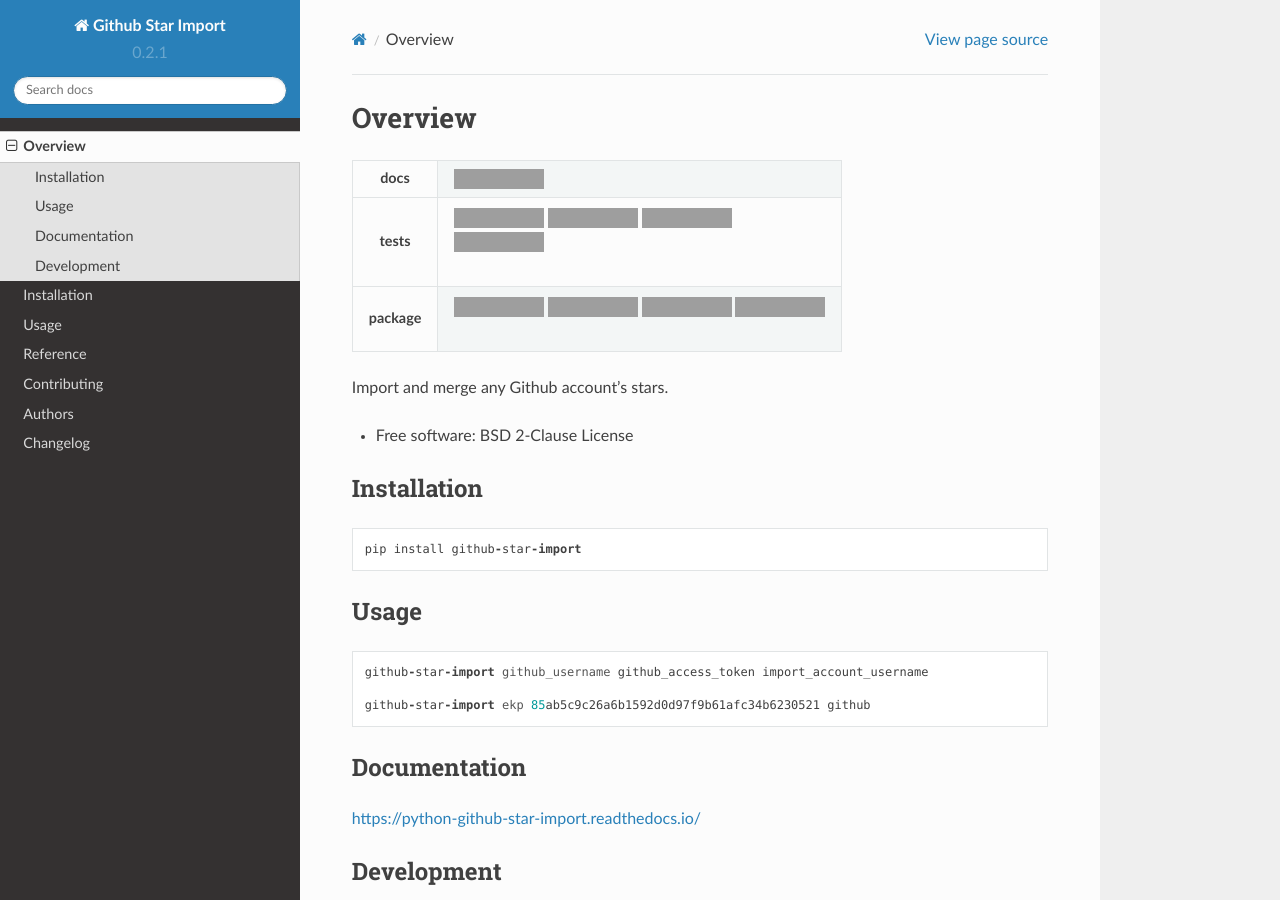
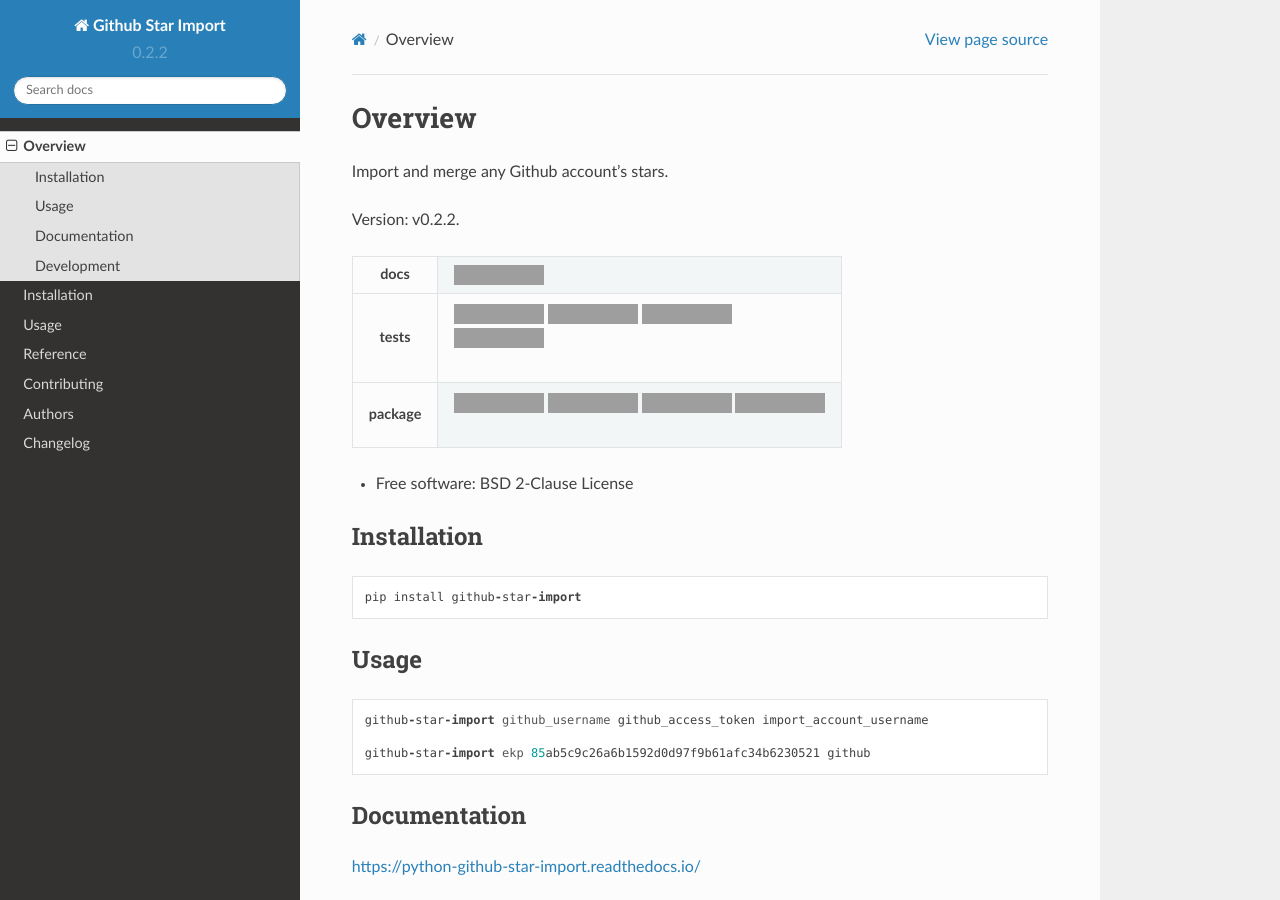
Before and after one commit to ekpyrosis/python-github-star-import, a Sphinx documentation site: the page built from docs/readme.rst, in a window 1280 px wide and 900 px high, cut to the strip 0-900 px from the top of the window. Built offline with Sphinx 7.4.7 and the Read the Docs theme 2.0.0, drawn with Linux system fonts in a browser that asks for light colours; the version number is read from the project's files by our own code; grey boxes are pictures that could not be loaded.

Commit message:
Bump version: 0.2.1 → 0.2.2

```diff
--- a/README.rst
+++ b/README.rst
@@ -1,6 +1,10 @@
 ========
 Overview
 ========
+
+Import and merge any Github account's stars.
+
+Version: v0.2.2.
 
 .. start-badges
 
--- a/docs/conf.py
+++ b/docs/conf.py
@@ -26,7 +26,7 @@ project = u'Github Star Import'
 year = '2018'
 author = u'H. Sinan Alioglu'
 copyright = '{0}, {1}'.format(year, author)
-version = release = u'0.2.1'
+version = release = u'version = release = '0.2.2''
 
 pygments_style = 'trac'
 templates_path = ['.']
--- a/setup.py
+++ b/setup.py
@@ -40,7 +40,7 @@ if 'TOXENV' in os.environ and 'SETUPPY_CFLAGS' in os.environ:
 
 setup(
     name='github-star-import',
-    version='0.2.1',
+    version='0.2.2',
     license='BSD 2-Clause License',
     description='Github star importer and merger.',
     long_description='%s\n%s' % (
--- a/src/github_star_import/__init__.py
+++ b/src/github_star_import/__init__.py
@@ -1,3 +1,3 @@
-__version__ = '0.2.1'
+__version__ = '0.2.2'
 
 from ._github_star_import import longest  # noqa
```
Also changed, not shown: other parts of README.rst (+4 -6 lines), .bumpversion.cfg.
